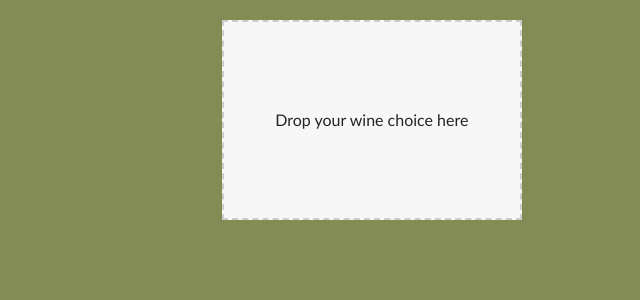
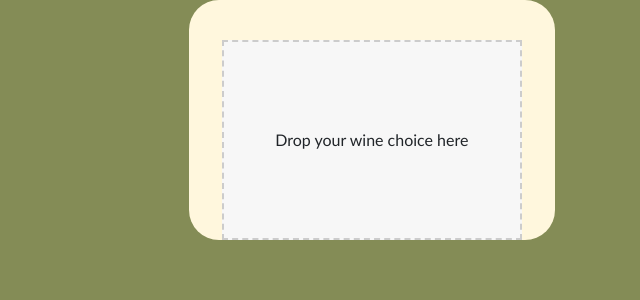
Before and after one commit to jessicayliang/coms4170-final-project, a Flask app: template templates/quiz.html in a window 1280 px wide; the page is wider, and only the part inside the window is pictured. Shown: the part 60-360 px from the top of that part, without its empty margins (640-1280 px from the left). Run offline with Flask 3, Linux system fonts and the light colour scheme; the template is opened without the code that fills it, so the values that code supplies are empty; some libraries are stand-ins or nearby versions.

Commit message:
adding containers for quiz

```diff
--- a/static/quiz.css
+++ b/static/quiz.css
@@ -8,6 +8,9 @@
     flex-wrap: wrap;
     justify-content: space-around; /* This will space out the wine choices evenly */
     max-width: 33%; /* Adjust if needed */
+    background-color: #fff7dd;
+    border-radius: 30px;
+    margin-right: 20px;
 }
 
 .wine-choice {
@@ -44,10 +47,16 @@
     flex-direction: column;
     align-items: center; /* Center content */
     max-width: 33%; /* maximum width of the column */
+    margin-left: 20px;
+    background-color: #fff7dd;
+    border-radius: 30px;
 }
 
 .question {
     margin-bottom: 20px; /* space between the question and the drop area */
+    font-size: 20px;
+    margin-top: 20px;
+    margin-left: 18px;
 }
 
 .drop-area {
@@ -58,8 +67,8 @@
     align-items: center;
     justify-content: center;
     background-color: #f7f7f7; /* light background color */
+
 }
-
 
 
 .next-q-button{
--- a/templates/home.html
+++ b/templates/home.html
@@ -63,7 +63,9 @@
                     <button class="btn btn-lg start-button" id="start-btn">Start</button>
                 </div>
             </div>
+
         </div>
+
     </div>
     <div class="row">
         <div class="footer gill-sans-font">
@@ -72,8 +74,8 @@
             </h1>
         </div>
     </div>
+</div>
 
-</div>
 
 
 </body>
```
